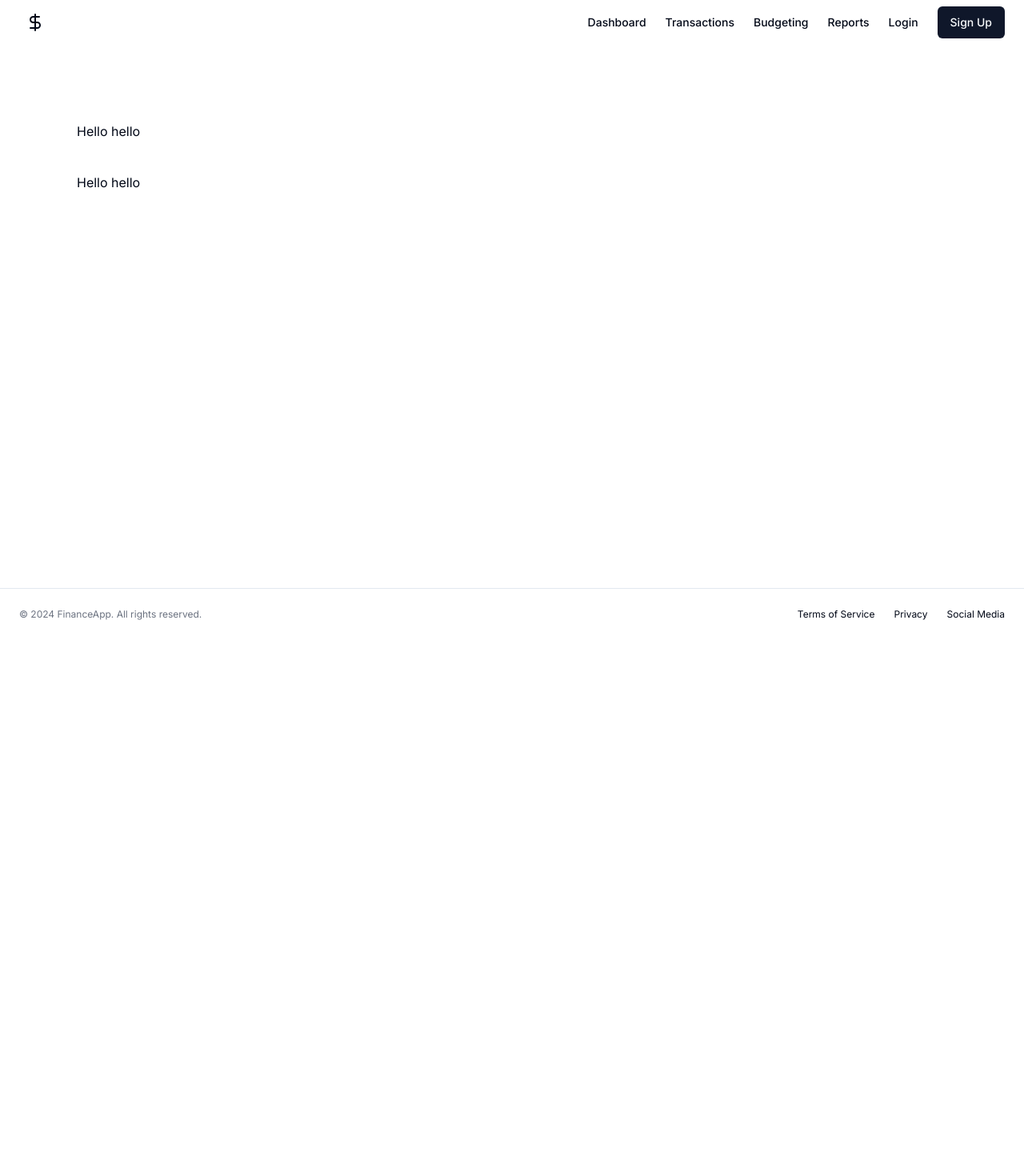
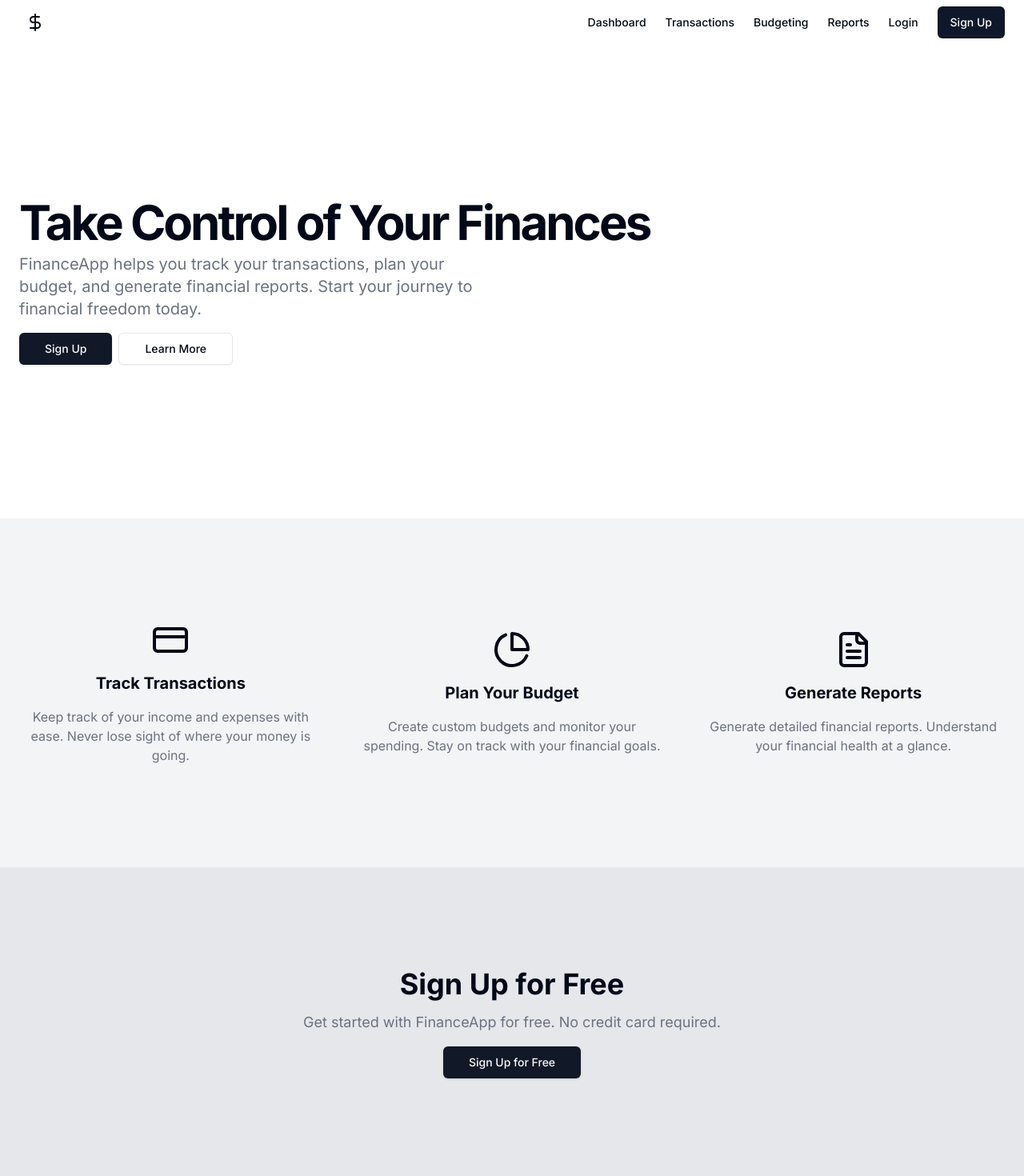
Before and after one commit to Nahuelluca20/personal-finances-app, a Next.js app: page / in a window 1280 px wide. Shown: the top 1470 px of the page at 80% size. Before the commit the page ends 800 px from the top, so only its background shows below. Built offline with nearby package versions, Linux system fonts and the light colour scheme.

Commit message:
Refactor page layout and update header links

```diff
--- a/app/page.tsx
+++ b/app/page.tsx
@@ -1,8 +1,87 @@
+import {CreditCard, FileText, PieChart} from "lucide-react";
+import Link from "next/link";
+
 export default function Home() {
   return (
-    <main className="p-24 space-y-10">
-      <h1>Hello hello</h1>
-      <h1>Hello hello</h1>
+    <main className="flex-1">
+      <section className="w-full py-6 sm:py-12 md:py-24 lg:py-32 xl:py-48">
+        <div className="container px-4 md:px-6">
+          <div className="flex flex-col justify-center space-y-4">
+            <div className="space-y-2">
+              <h1 className="text-3xl font-bold tracking-tighter sm:text-5xl xl:text-6xl/none">
+                Take Control of Your Finances
+              </h1>
+              <p className="max-w-[600px] text-gray-500 md:text-xl dark:text-gray-400">
+                FinanceApp helps you track your transactions, plan your budget, and generate
+                financial reports. Start your journey to financial freedom today.
+              </p>
+            </div>
+            <div className="flex flex-col gap-2 min-[400px]:flex-row">
+              <Link
+                className="inline-flex h-10 items-center justify-center rounded-md bg-gray-900 px-8 text-sm font-medium text-gray-50 shadow transition-colors hover:bg-gray-900/90 focus-visible:outline-none focus-visible:ring-1 focus-visible:ring-gray-950 disabled:pointer-events-none disabled:opacity-50 dark:bg-gray-50 dark:text-gray-900 dark:hover:bg-gray-50/90 dark:focus-visible:ring-gray-300"
+                href="/signup"
+              >
+                Sign Up
+              </Link>
+              <Link
+                className="inline-flex h-10 items-center justify-center rounded-md border border-gray-200 border-gray-200 bg-white px-8 text-sm font-medium shadow-sm transition-colors hover:bg-gray-100 hover:text-gray-900 focus-visible:outline-none focus-visible:ring-1 focus-visible:ring-gray-950 disabled:pointer-events-none disabled:opacity-50 dark:border-gray-800 dark:border-gray-800 dark:bg-gray-950 dark:hover:bg-gray-800 dark:hover:text-gray-50 dark:focus-visible:ring-gray-300"
+                href="#"
+              >
+                Learn More
+              </Link>
+            </div>
+          </div>
+        </div>
+      </section>
+      <section className="w-full py-12 md:py-24 lg:py-32 bg-gray-100 dark:bg-gray-800">
+        <div className="container px-4 md:px-6">
+          <div className="grid gap-6 lg:grid-cols-3 lg:gap-12">
+            <div className="flex flex-col justify-center space-y-4">
+              <CreditCard className="h-12 w-12 mx-auto" />
+              <h3 className="text-xl font-bold text-center">Track Transactions</h3>
+              <p className="text-gray-500 dark:text-gray-400 text-center">
+                Keep track of your income and expenses with ease. Never lose sight of where your
+                money is going.
+              </p>
+            </div>
+            <div className="flex flex-col justify-center space-y-4">
+              <PieChart className="h-12 w-12 mx-auto" />
+              <h3 className="text-xl font-bold text-center">Plan Your Budget</h3>
+              <p className="text-gray-500 dark:text-gray-400 text-center">
+                Create custom budgets and monitor your spending. Stay on track with your financial
+                goals.
+              </p>
+            </div>
+            <div className="flex flex-col justify-center space-y-4">
+              <FileText className="h-12 w-12 mx-auto" />
+              <h3 className="text-xl font-bold text-center">Generate Reports</h3>
+              <p className="text-gray-500 dark:text-gray-400 text-center">
+                Generate detailed financial reports. Understand your financial health at a glance.
+              </p>
+            </div>
+          </div>
+        </div>
+      </section>
+      <section className="w-full py-12 md:py-24 lg:py-32 bg-gray-200 dark:bg-gray-700">
+        <div className="container px-4 md:px-6">
+          <div className="flex flex-col justify-center space-y-4">
+            <h2 className="text-2xl font-bold text-center sm:text-3xl xl:text-4xl/none">
+              Sign Up for Free
+            </h2>
+            <p className="max-w-[600px] text-gray-500 md:text-lg dark:text-gray-400 text-center mx-auto">
+              Get started with FinanceApp for free. No credit card required.
+            </p>
+            <div className="flex justify-center">
+              <Link
+                className="inline-flex h-10 items-center justify-center rounded-md bg-gray-900 px-8 text-sm font-medium text-gray-50 shadow transition-colors hover:bg-gray-900/90 focus-visible:outline-none focus-visible:ring-1 focus-visible:ring-gray-950 disabled:pointer-events-none disabled:opacity-50 dark:bg-gray-50 dark:text-gray-900 dark:hover:bg-gray-50/90 dark:focus-visible:ring-gray-300"
+                href="/signup"
+              >
+                Sign Up for Free
+              </Link>
+            </div>
+          </div>
+        </div>
+      </section>
     </main>
   );
 }
--- a/components/header.tsx
+++ b/components/header.tsx
@@ -35,8 +35,8 @@ export default function Header() {
         <span className="sr-only">FinanceApp</span>
       </Link>
 
-      <Link className="md:hidden" href="#">
-        <h1>FinanceApp</h1>
+      <Link className="md:hidden" href="/">
+        <h1 className="text-xl font-bold">FinanceApp</h1>
       </Link>
 
       <MobileMenu links={links} />
@@ -52,7 +52,7 @@ export default function Header() {
           </Link>
         ))}
         <Button asChild>
-          <Link className="text-sm font-medium" href="#">
+          <Link className="text-sm font-medium" href="/signup">
             Sign Up
           </Link>
         </Button>
--- a/components/mobile-menu.tsx
+++ b/components/mobile-menu.tsx
@@ -38,7 +38,7 @@ export default function MobileMenu({links}: {links: {name: string; href: string}
           </Link>
         ))}
         <Button asChild>
-          <Link className="m-2" href="#">
+          <Link className="m-2" href="/signup">
             Sign Up
           </Link>
         </Button>
```
